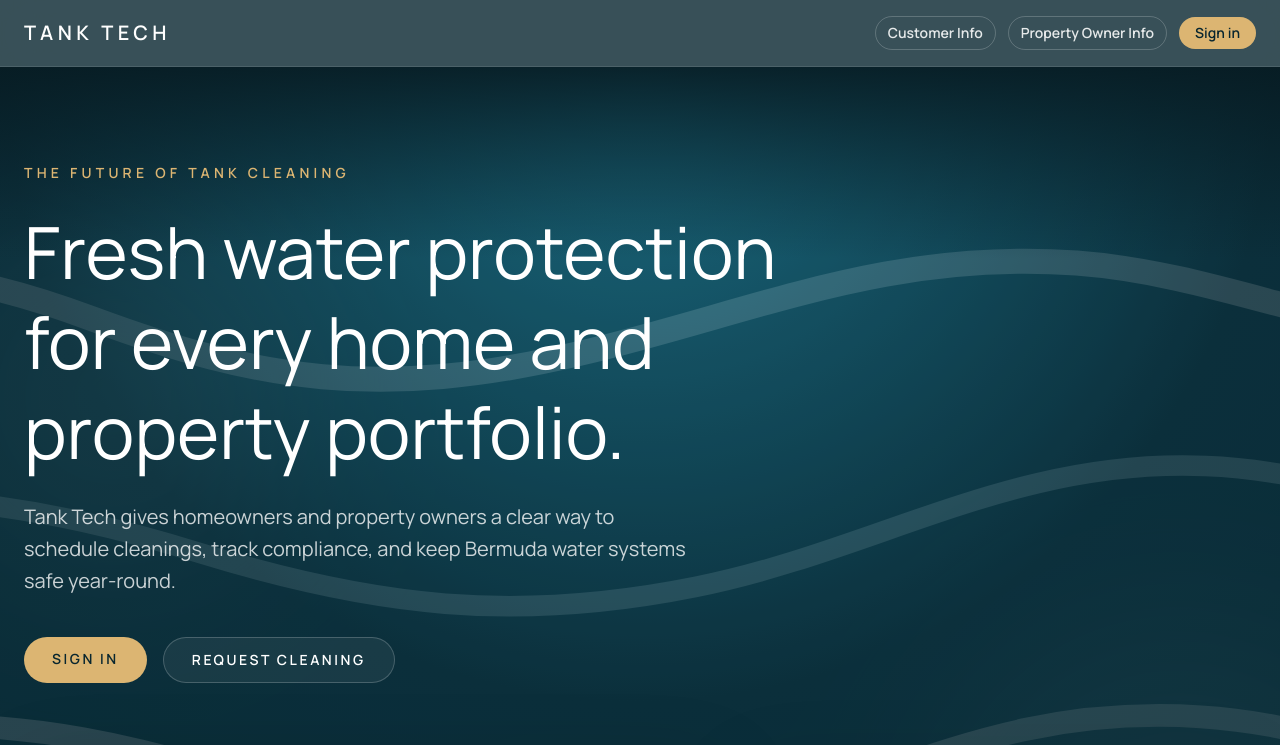
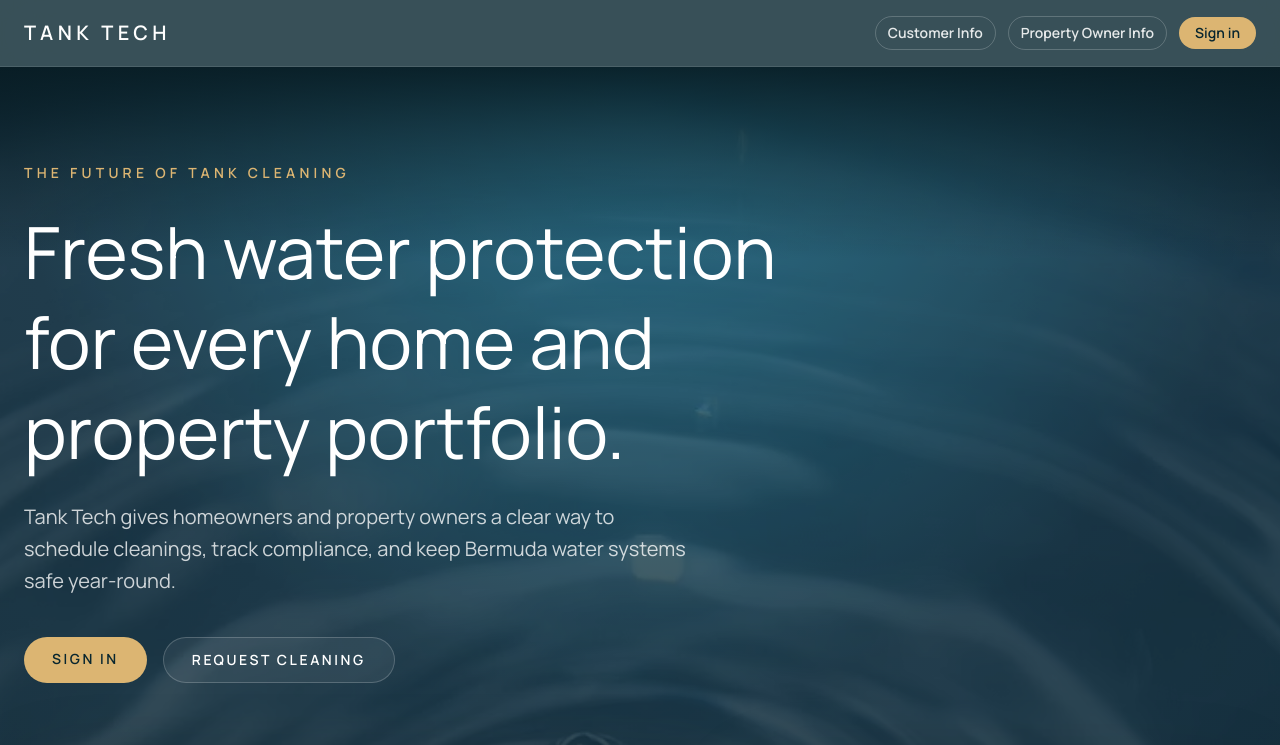
Before and after one commit to Markinbda/tanktech, a Next.js app in the folder apps/web/: page / in a window 1280 px wide. Shown: the top 745 px of the page. Built offline with nearby package versions, Linux system fonts and the light colour scheme.

Commit message:
Use provided water hero image

```diff
--- a/apps/web/src/app/page.tsx
+++ b/apps/web/src/app/page.tsx
@@ -112,7 +112,7 @@ export default function Home() {
       <div
         aria-hidden="true"
         className="absolute inset-0 bg-center bg-cover opacity-20"
-        style={{ backgroundImage: "url('/fresh-water.svg')" }}
+        style={{ backgroundImage: "url('/Water.avif')" }}
       />
       <div className="absolute inset-x-0 top-0 h-48 bg-[linear-gradient(180deg,rgba(7,27,34,0.9),rgba(7,27,34,0))]" />
 
```
Also changed, not shown: apps/web/public/Water.avif (added).
